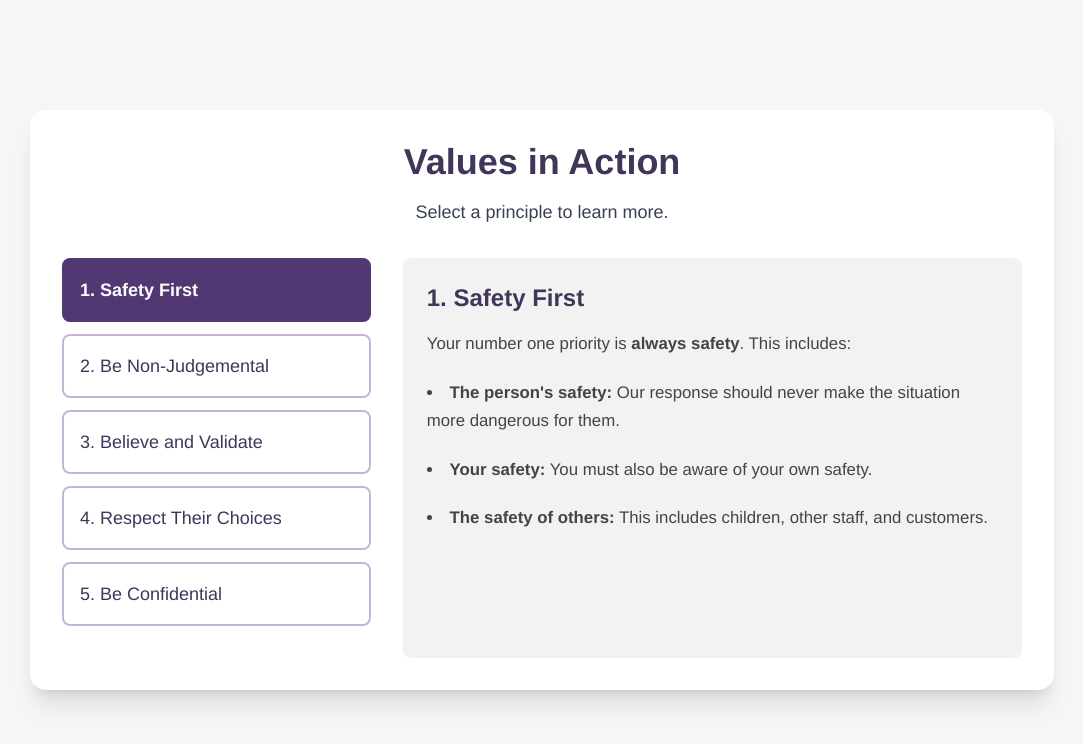
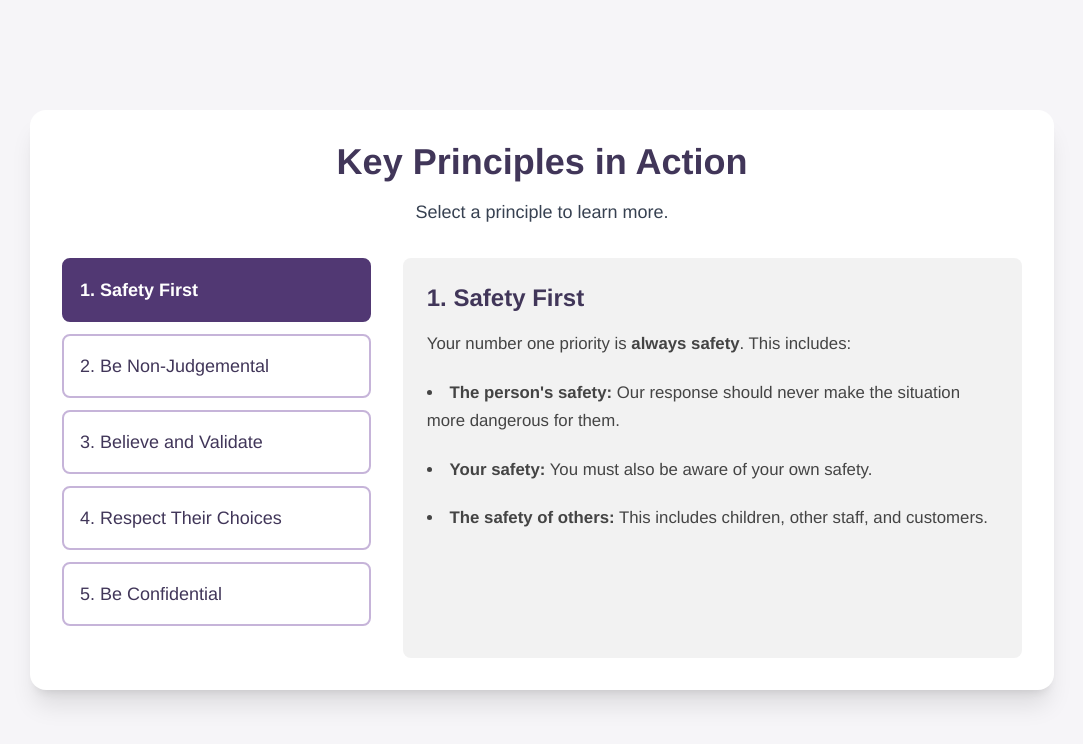
Before and after one commit to learningforgoodaus/Values-in-Action, a plain HTML site: page index.html in a window 1280 px wide. Shown: the whole page, without its empty margins (98-1181 px from the left). Drawn offline with nearby package versions, Linux system fonts and the light colour scheme.

Commit message:
Update index.html

```diff
--- a/index.html
+++ b/index.html
@@ -4,7 +4,7 @@
     <meta charset="UTF-8">
     <meta name="viewport" content="width=device-width, initial-scale=1.0">
     <!-- UPDATED TITLE -->
-    <title>Activity: Values in Action</title>
+    <title>Key Principles in Action</title>
     <!-- Load Tailwind CSS -->
     <script src="https://cdn.tailwindcss.com"></script>
 
@@ -93,7 +93,7 @@
         <div class="text-center mb-8">
             <!-- UPDATED H1 TITLE -->
             <h1 class="text-3xl md:text-4xl font-bold text-brand-deep-purple mb-4">
-                Values in Action
+                Key Principles in Action
             </h1>
             <p class="text-lg text-gray-700 mt-2">
                 Select a principle to learn more.
```
